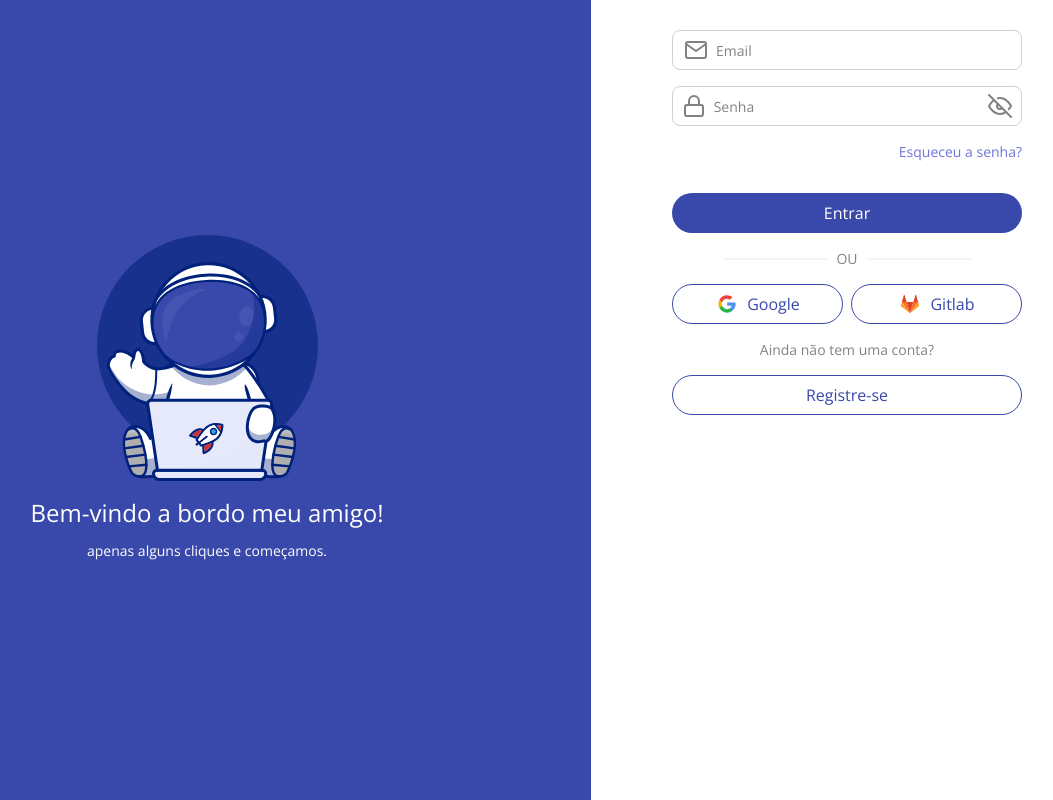
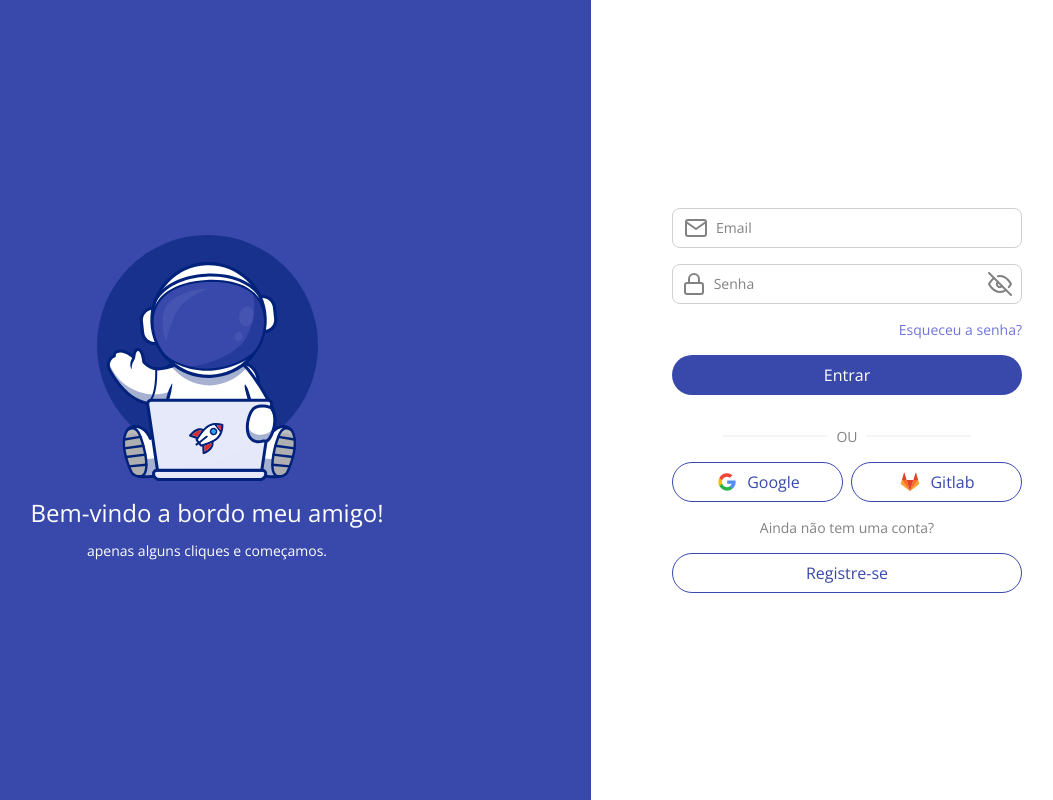
Before and after one commit to HermesE30/fantastic-login, a React (Vite) app: page / in a window 1280 px wide. Shown: the whole page, without its empty margins (177-1230 px from the left). Built offline with nearby package versions, Linux system fonts and the light colour scheme.

Commit message:
login service

```diff
--- a/src/pages/Login/index.tsx
+++ b/src/pages/Login/index.tsx
@@ -34,8 +34,8 @@ export default function App() {
     service.login(email, password).then((a) => {
       handleNotify('success', 'Login realizado com sucesso');
     }).catch((e) => {
-      console.log(e);
       handleNotify('error', 'Credenciais inválidas');
+      setLoading(false);
     })
 
     setTimeout(() => {
@@ -68,26 +68,30 @@ export default function App() {
         <Form>
           <Input
             placeholder={'Email'}
+            type={'email'}
+            required
             icon={<FiMail size={24} color={'#828282'} />}
             onChangeText={(value) => setEmail(value)}
           />
           <Input
             placeholder={'Senha'}
             type={'password'}
+            required
             icon={<FiLock size={24} color={'#828282'} />}
             onChangeText={(value) => setPassword(value)}
           />
           <Link>
             Esqueceu a senha?
           </Link>
-        </Form>
-        <ActionsContainer>
           <ButtonBase
             kind={'primary'}
             label={'Entrar'}
+            type={'submit'}
             isLoading={loading}
             onClick={() => handleEnterPress()}
           />
+        </Form>
+        <ActionsContainer>
           <Row>
             <Divider />
             <Span>OU</Span>
--- a/src/pages/Login/styles.ts
+++ b/src/pages/Login/styles.ts
@@ -69,12 +69,13 @@ export const FormContainer = styled.div`
   padding: 30px 80px;
   display: flex;
   flex-direction: column;
-  justify-content: start;
+  justify-content: center;
   align-items: center;
   gap: 32px;
 
   @media (max-width: 920px) {
     width: 100%;
+    justify-content: start;
   }
 `;
 
```
